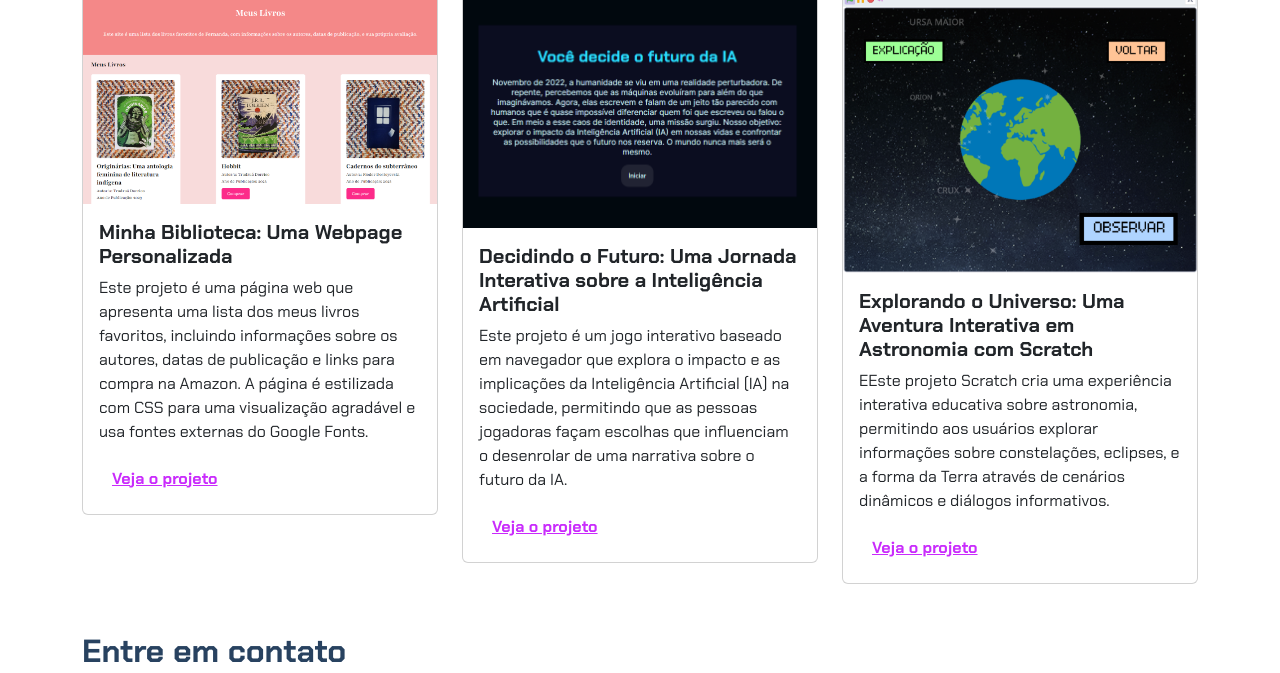
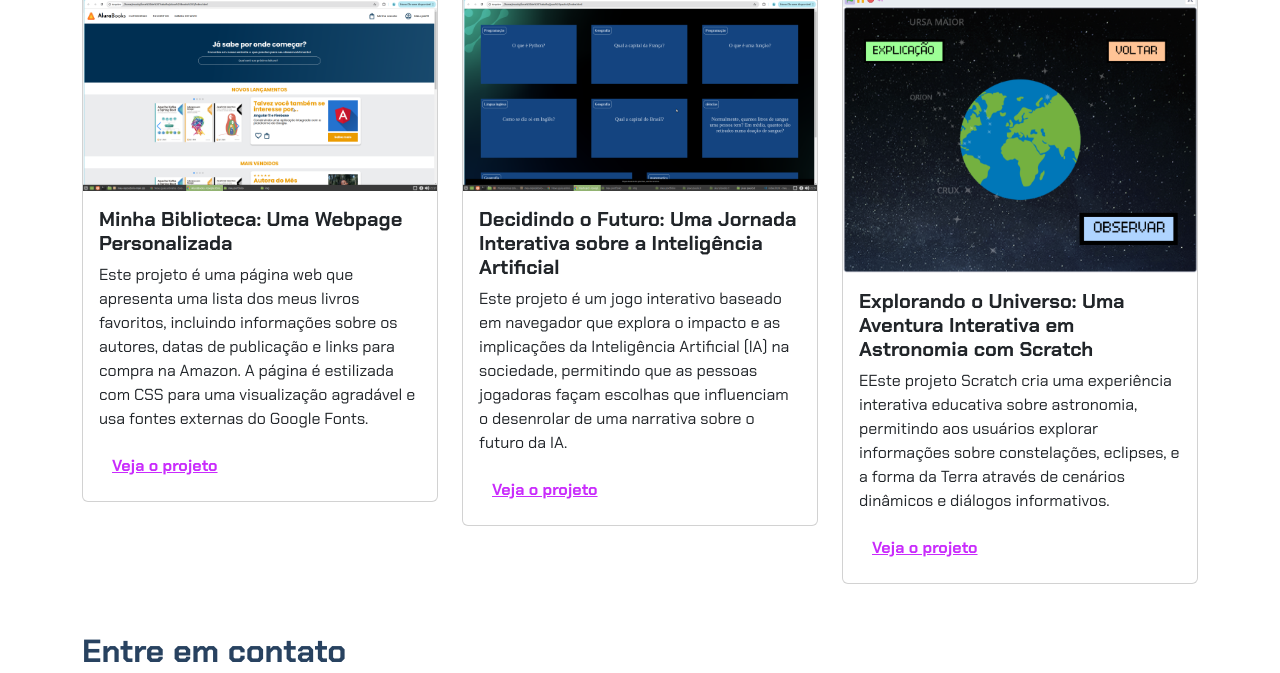
Before and after one commit to joaopaulo0786897/meu-repositorio, a plain HTML site: page meu portfolio/index.html in a window 1280 px wide. Shown: the part 350-1023 px from the top of the page. Drawn offline with nearby package versions, Linux system fonts and the light colour scheme.

Commit message:
Add files via upload

```diff
--- a/meu portfolio/index.html
+++ b/meu portfolio/index.html
@@ -30,7 +30,7 @@
             <!-- Projeto 1 -->
             <div class="col-md-4">
                 <div class="card">
-                    <img src="img/projeto-1.png" class="card-img-top" alt="Imagem do projeto de biblioteca virtual">
+                    <img src="img/Captura de tela_2024-10-31_22-22-10.png" class="card-img-top" alt="Imagem do projeto de biblioteca virtual">
                     <div class="card-body">
                         <h5 class="card-title">Minha Biblioteca: Uma Webpage Personalizada</h5>
                         <p class="card-text">Este projeto é uma página web que apresenta uma lista dos meus livros
@@ -46,7 +46,7 @@
             <!-- Projeto 2 -->
             <div class="col-md-4">
                 <div class="card">
-                    <img src="img/projeto-2.png" class="card-img-top" alt="Imagem do projeto de biblioteca virtual">
+                    <img src="img/Captura de tela_2024-10-31_22-32-00.png" class="card-img-top" alt="Imagem do projeto de biblioteca virtual">
                     <div class="card-body">
                         <h5 class="card-title">Decidindo o Futuro: Uma Jornada Interativa sobre a Inteligência
                             Artificial</h5>
```
Also changed, not shown: meu portfolio/img/Captura de tela_2024-10-31_22-22-10.png (added), meu portfolio/img/Captura de tela_2024-10-31_22-32-00.png (added).
